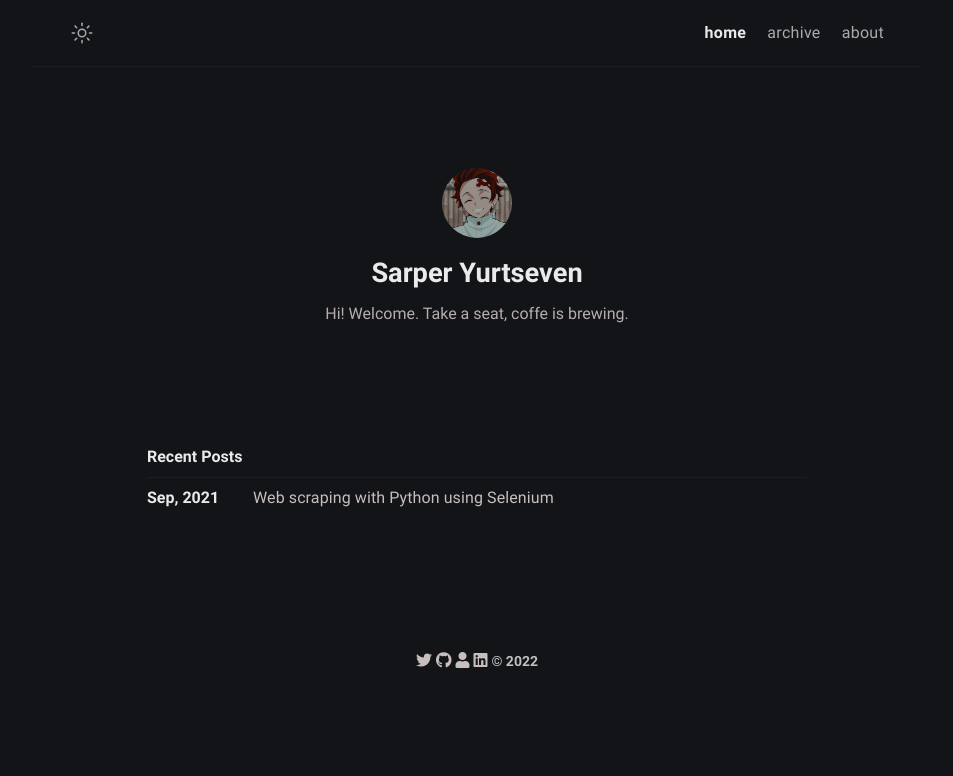
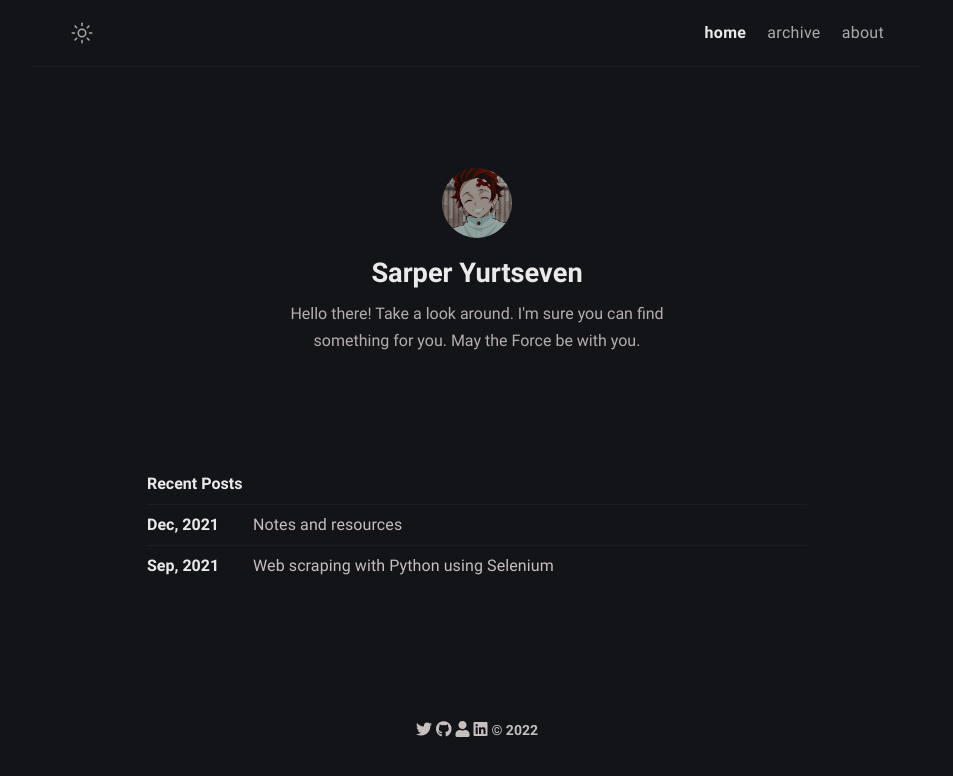
Before and after one commit to sarperyn/sarperyn.github.io, a Jekyll site: the page built from index.md, in a window 1280 px wide. Shown: the top 776 px of the page, without its empty margins (163-1116 px from the left). Built offline with Jekyll 4.4.1, drawn with Linux system fonts in a browser that asks for light colours.

Commit message:
this is the last i promise

```diff
--- a/_config.yml
+++ b/_config.yml
@@ -11,7 +11,7 @@ mode: dark # default theme "dark" | "light"
 author:
   name: Sarper Yurtseven # author name
   bio: >- # tell to the world
-    Hi! Welcome. Take a seat, coffe is brewing.
+    Hello there! Take a look around. I'm sure you can find something for you. May the Force be with you.
 
   username: sarperyn # general username
   github: sarperyn # github username
```
Also changed, not shown: _posts/notes/2021-12-15-notes.md (added, +23 -0 lines), _posts/notes/notes.md (deleted, +0 -13 lines), 1 other file.
